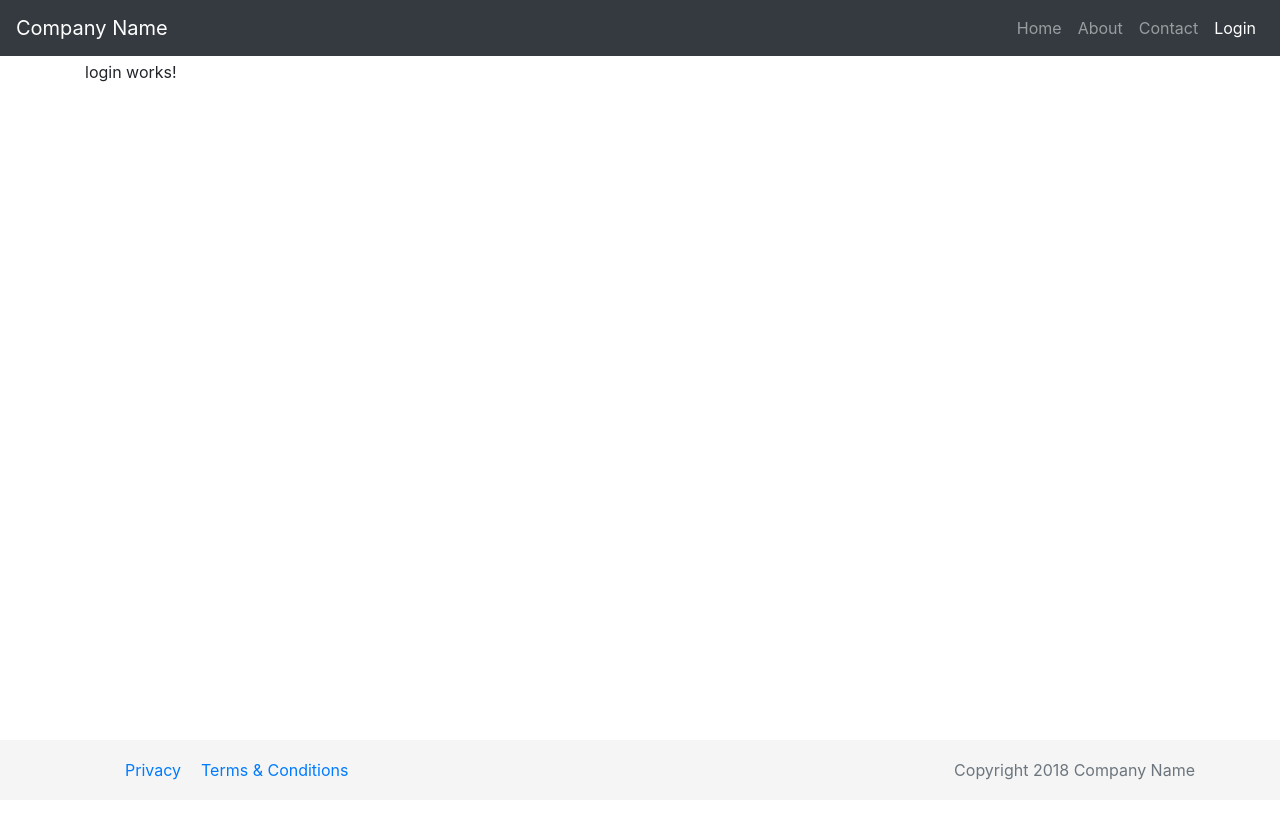
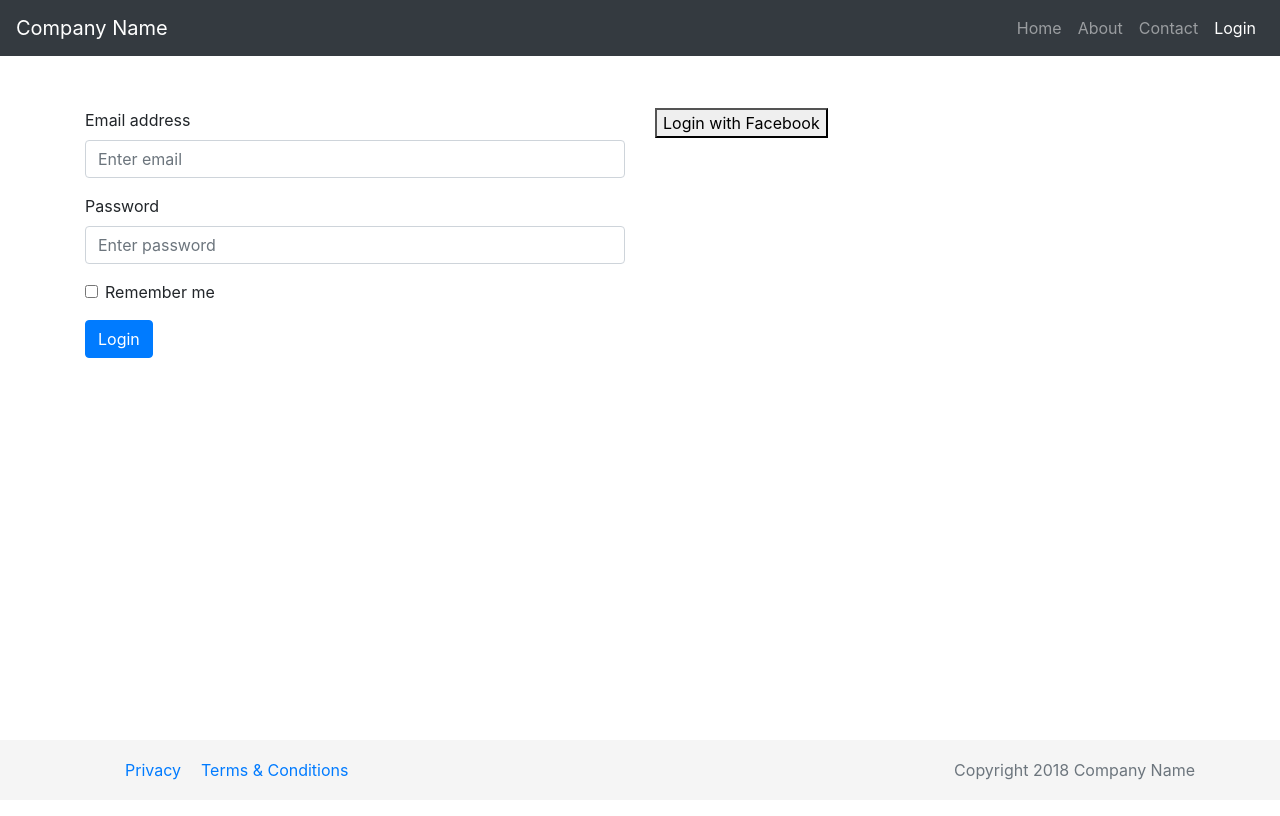
Before and after one commit to joshuajomiller/angular-starter-kit, an Angular app: page /login in a window 1280 px wide. Built offline with nearby package versions, Linux system fonts and the light colour scheme.

Commit message:
email login form

```diff
--- a/src/app/login/login.component.html
+++ b/src/app/login/login.component.html
@@ -1,3 +1,24 @@
-<p>
-  login works!
-</p>
+<div class="row mt-5">
+  <div class="col-md-6">
+    <form>
+      <div class="form-group">
+        <label for="exampleInputEmail1">Email address</label>
+        <input type="email" class="form-control" id="exampleInputEmail1" aria-describedby="emailHelp"
+               placeholder="Enter email">
+      </div>
+      <div class="form-group">
+        <label for="exampleInputPassword1">Password</label>
+        <input type="password" class="form-control" id="exampleInputPassword1" placeholder="Enter password">
+      </div>
+      <div class="form-check form-group">
+        <input type="checkbox" class="form-check-input" id="exampleCheck1">
+        <label class="form-check-label" for="exampleCheck1">Remember me</label>
+      </div>
+      <button type="submit" class="btn btn-primary">Login</button>
+    </form>
+  </div>
+
+  <div class="col-md-6">
+    <button>Login with Facebook</button>
+  </div>
+</div>
```
